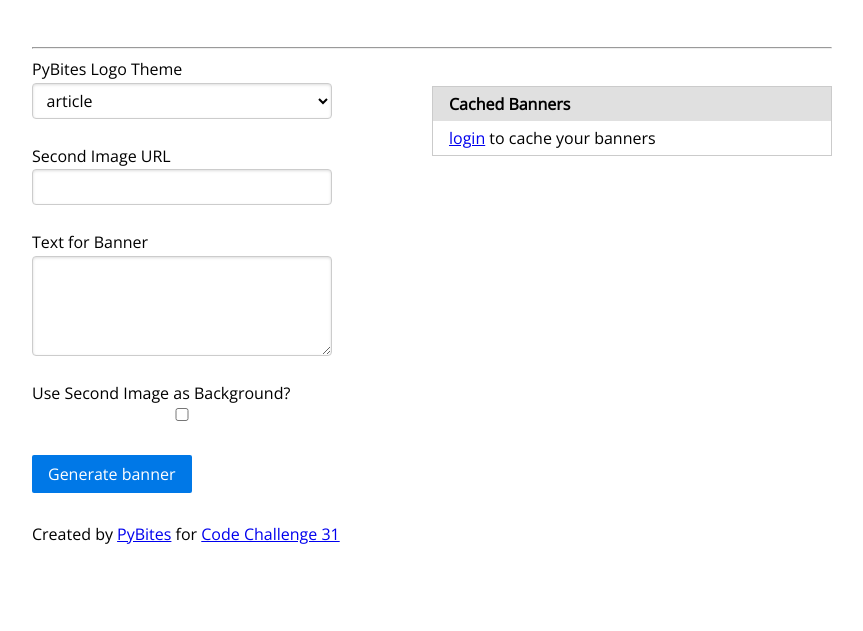
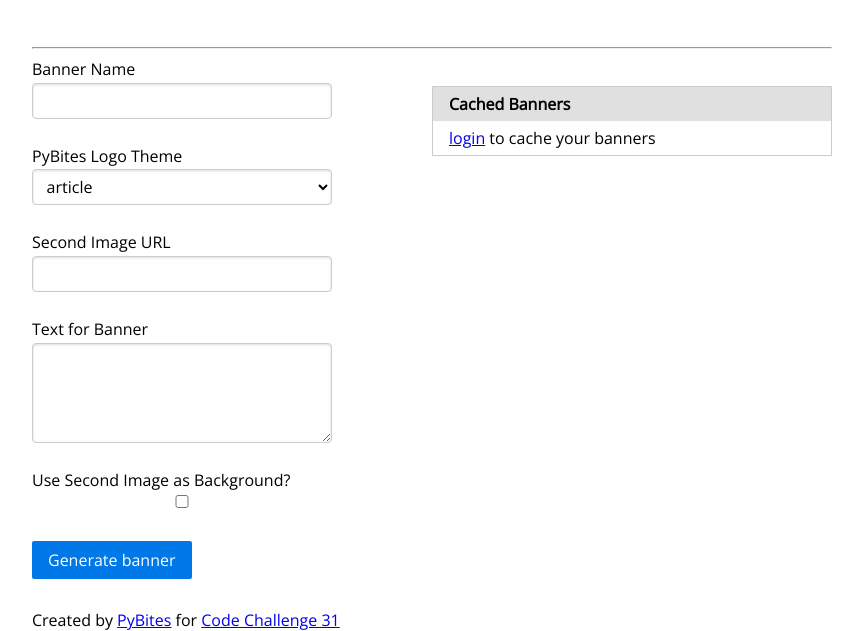
Before and after one commit to pybites/pillow-flask, a Flask app: page / in a window 1280 px wide. Shown: the part 59-690 px from the top of the page, without its empty margins (208-1071 px from the left). Run offline with Flask 2, Linux system fonts and the light colour scheme; data that the repository does not hold is empty; some libraries are stand-ins or nearby versions.

Commit message:
add a banner name field to form/model for caching the text field is not apt for this

```diff
--- a/app.py
+++ b/app.py
@@ -15,7 +15,7 @@ from banner.banner import generate_banner
 logging.basicConfig(filename='app.log', level=logging.INFO)
 logger = logging.getLogger(__name__)
 
-ImgBanner = namedtuple('Banner', 'image1 image2 text background')
+ImgBanner = namedtuple('Banner', 'name image1 image2 text background')
 
 
 def login_required(test):
@@ -31,9 +31,10 @@ def login_required(test):
 
 
 def _store_banner(data):
-    banner = Banner.query.filter_by(text=data.text).first()
+    banner = Banner.query.filter_by(name=data.name).first()
     # if banner in db, update record, if not add it
     if banner:
+        banner.name = data.name
         banner.image_url1 = data.image1
         banner.image_url2 = data.image2
         banner.text = data.text
@@ -82,6 +83,7 @@ def index(bannerid=None):
             if not banner:
                 abort(404)
 
+            form.name.data = banner.name
             form.image_url1.data = banner.image_url1
             form.image_url2.data = banner.image_url2
             form.text.data = banner.text
@@ -89,12 +91,14 @@ def index(bannerid=None):
 
     # else if post request validate and generate banner image
     elif request.method == 'POST' and form.validate():
+        name = form.name.data
         image1 = form.image_url1.data
         image2 = form.image_url2.data
         text = form.text.data
         background = form.background.data
 
-        banner = ImgBanner(image1=image1,
+        banner = ImgBanner(name=name,
+                           image1=image1,
                            image2=image2,
                            text=text,
                            background=background)
--- a/forms.py
+++ b/forms.py
@@ -12,6 +12,7 @@ def get_basename(img):
 
 
 class ImageForm(Form):
+    name = StringField('Banner Name', [validators.DataRequired()])
     image_url1 = SelectField(
         'PyBites Logo Theme',
         choices=[(img, get_basename(img)) for img in pybites_logos]
--- a/templates/imageform.html
+++ b/templates/imageform.html
@@ -4,6 +4,7 @@
 		{% from "_formhelpers.html" import render_field %}
 		<form class="pure-form pure-form-stacked" id="imageForm" method=post>
 			<fieldset>
+				{{ render_field(form.name) }}
 				{{ render_field(form.image_url1) }}
 				{{ render_field(form.image_url2) }}
 				{{ render_field(form.text) }}
@@ -21,7 +22,7 @@
 
       {% for banner in banners %}
         <tr>
-          <td><a href="{{ url_for('index', bannerid=banner.id) }}">{{ banner.text }}</a></td>
+          <td><a href="{{ url_for('index', bannerid=banner.id) }}">{{ banner.name }}</a></td>
         </tr>
       {% endfor %}
 
```
Also changed, not shown: model.py (+22 -3 lines).
